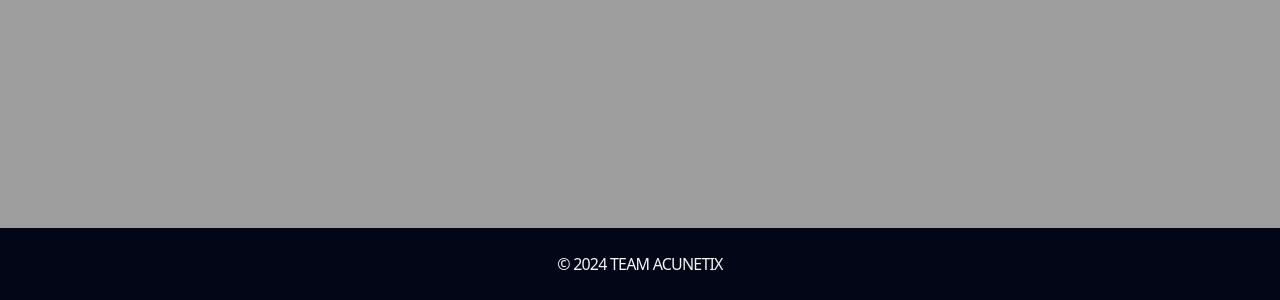
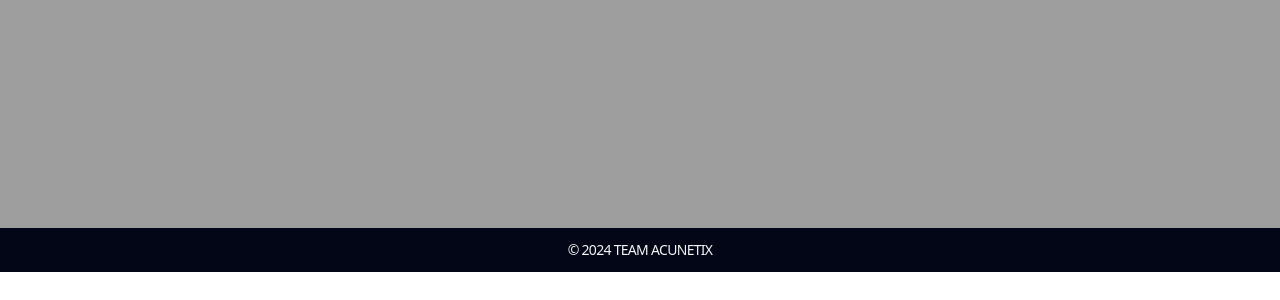
Before and after one commit to yashjawale/acunetix-11-register, a Next.js app: page / in a window 1280 px wide. Shown: the part 572-872 px from the top of the page. After the commit the page ends 844 px from the top, so only its background shows below. Built offline with nearby package versions, Linux system fonts and the light colour scheme; a web font is replaced by a local one.

Commit message:
Decrease footer size

```diff
--- a/app/components/Footer.jsx
+++ b/app/components/Footer.jsx
@@ -1,6 +1,6 @@
 function Footer() {
   return (
-    <footer className="w-full px-4 py-6 text-center bg-slate-950 uppercase tracking-tighter text-neutral-100">
+    <footer className="w-full px-4 py-3 text-center bg-slate-950 uppercase tracking-tighter text-sm text-neutral-100">
       &copy; 2024 Team Acunetix
     </footer>
   )
```
